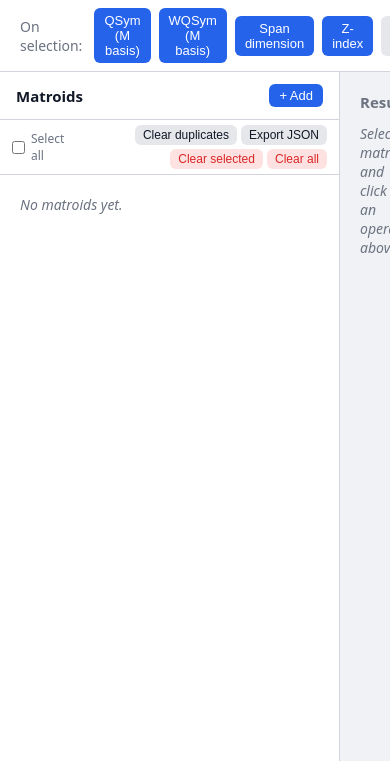
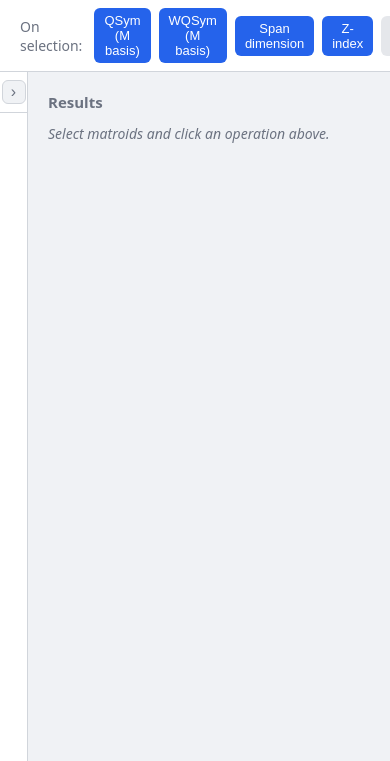
Before and after one commit to raulpenaguiao/chromatic-matroids, a Flask app: page /chromatic-matroids/ in a window 390 px wide. Shown: the part 83-844 px from the top of the page. Run offline with Flask 3, Linux system fonts and the light colour scheme.

Commit message:
Add collapsible sidebars for mobile friendliness
Both the Matroid Explorer and Matrix Explorer left panels now collapse
to a 28px strip with a ‹/› toggle button. On screens ≤640px the
sidebars start collapsed automatically.

```diff
--- a/frontend/static/app.js
+++ b/frontend/static/app.js
@@ -822,5 +822,29 @@ ${dataRows}
   },
 };
 
+// ── Sidebar collapse ──────────────────────────────────────────────────────────
+function toggleSidebar(panelId, btnId) {
+  const panel = document.getElementById(panelId);
+  const btn   = document.getElementById(btnId);
+  const collapsed = panel.classList.toggle('collapsed');
+  btn.innerHTML  = collapsed ? '&#8250;' : '&#8249;';
+  btn.title      = collapsed ? 'Expand panel' : 'Collapse panel';
+}
+
+// On small screens, start with sidebars collapsed
+document.addEventListener('DOMContentLoaded', () => {
+  if (window.innerWidth <= 640) {
+    ['matroids-sidebar', 'mx-sidebar'].forEach(id => {
+      const panel = document.getElementById(id);
+      const btn   = document.getElementById(id + '-toggle');
+      if (panel && btn) {
+        panel.classList.add('collapsed');
+        btn.innerHTML = '&#8250;';
+        btn.title     = 'Expand panel';
+      }
+    });
+  }
+});
+
 // ── Bootstrap ─────────────────────────────────────────────────────────────────
 renderMatroids();
--- a/frontend/static/style.css
+++ b/frontend/static/style.css
@@ -561,3 +561,57 @@ button:active { transform: scale(0.95); }
 .mx-table tr.drag-over .mx-row-hdr,
 .mx-table tr.drag-over .mx-cell { background: #bfdbfe !important; }
 .mx-col-hdr.drag-over div { background: #bfdbfe !important; }
+
+/* ── Sidebar toggle button ── */
+.panel-header-actions {
+  display: flex;
+  align-items: center;
+  gap: 6px;
+}
+.btn-sidebar-toggle {
+  width: 24px;
+  height: 24px;
+  padding: 0;
+  background: var(--bg);
+  color: var(--text-muted);
+  border: 1px solid var(--border);
+  border-radius: var(--radius);
+  font-size: 16px;
+  line-height: 1;
+  display: flex;
+  align-items: center;
+  justify-content: center;
+  flex-shrink: 0;
+}
+.btn-sidebar-toggle:hover { background: var(--border); color: var(--text); }
+
+/* ── Matroids panel collapse ── */
+.matroids-panel { transition: width 0.2s ease; }
+.matroids-panel.collapsed {
+  width: 28px;
+  min-width: 28px;
+}
+.matroids-panel.collapsed .panel-subheader,
+.matroids-panel.collapsed #matroid-list,
+.matroids-panel.collapsed .panel-header h2,
+.matroids-panel.collapsed .btn-add {
+  display: none;
+}
+.matroids-panel.collapsed .panel-header {
+  padding: 8px 2px;
+  justify-content: center;
+}
+
+/* ── mx-config collapse ── */
+.mx-config { transition: width 0.2s ease; position: relative; }
+.mx-sidebar-toggle {
+  align-self: flex-end;
+  margin-bottom: 4px;
+}
+.mx-config.collapsed {
+  width: 28px;
+  min-width: 28px;
+  padding: 8px 2px;
+  align-items: center;
+}
+.mx-config.collapsed .mx-config-inner { display: none; }
--- a/frontend/templates/index.html
+++ b/frontend/templates/index.html
@@ -33,10 +33,13 @@
 
 <div class="main">
 
-  <section class="matroids-panel">
+  <section class="matroids-panel" id="matroids-sidebar">
     <div class="panel-header">
       <h2>Matroids</h2>
-      <button class="btn-add" onclick="Modal.showAdd()">+ Add</button>
+      <div class="panel-header-actions">
+        <button class="btn-add" onclick="Modal.showAdd()">+ Add</button>
+        <button class="btn-sidebar-toggle" id="matroids-sidebar-toggle" onclick="toggleSidebar('matroids-sidebar','matroids-sidebar-toggle')" title="Collapse panel">&#8249;</button>
+      </div>
     </div>
     <div class="panel-subheader">
       <label class="select-all-label">
@@ -67,7 +70,9 @@
 <div id="main-tab-matrix" class="main-tab-content hidden">
 <div class="mx-layout">
 
-  <aside class="mx-config">
+  <aside class="mx-config" id="mx-sidebar">
+    <button class="btn-sidebar-toggle mx-sidebar-toggle" id="mx-sidebar-toggle" onclick="toggleSidebar('mx-sidebar','mx-sidebar-toggle')" title="Collapse panel">&#8249;</button>
+    <div class="mx-config-inner">
 
     <div class="mx-field-group">
       <div class="mx-field-label">Mode</div>
@@ -132,6 +137,7 @@
 
     <button class="btn-primary" id="mx-compute-btn" onclick="MatrixExplorer.compute(this)">Compute matrix</button>
 
+    </div><!-- /.mx-config-inner -->
   </aside>
 
   <section class="mx-display">
```
